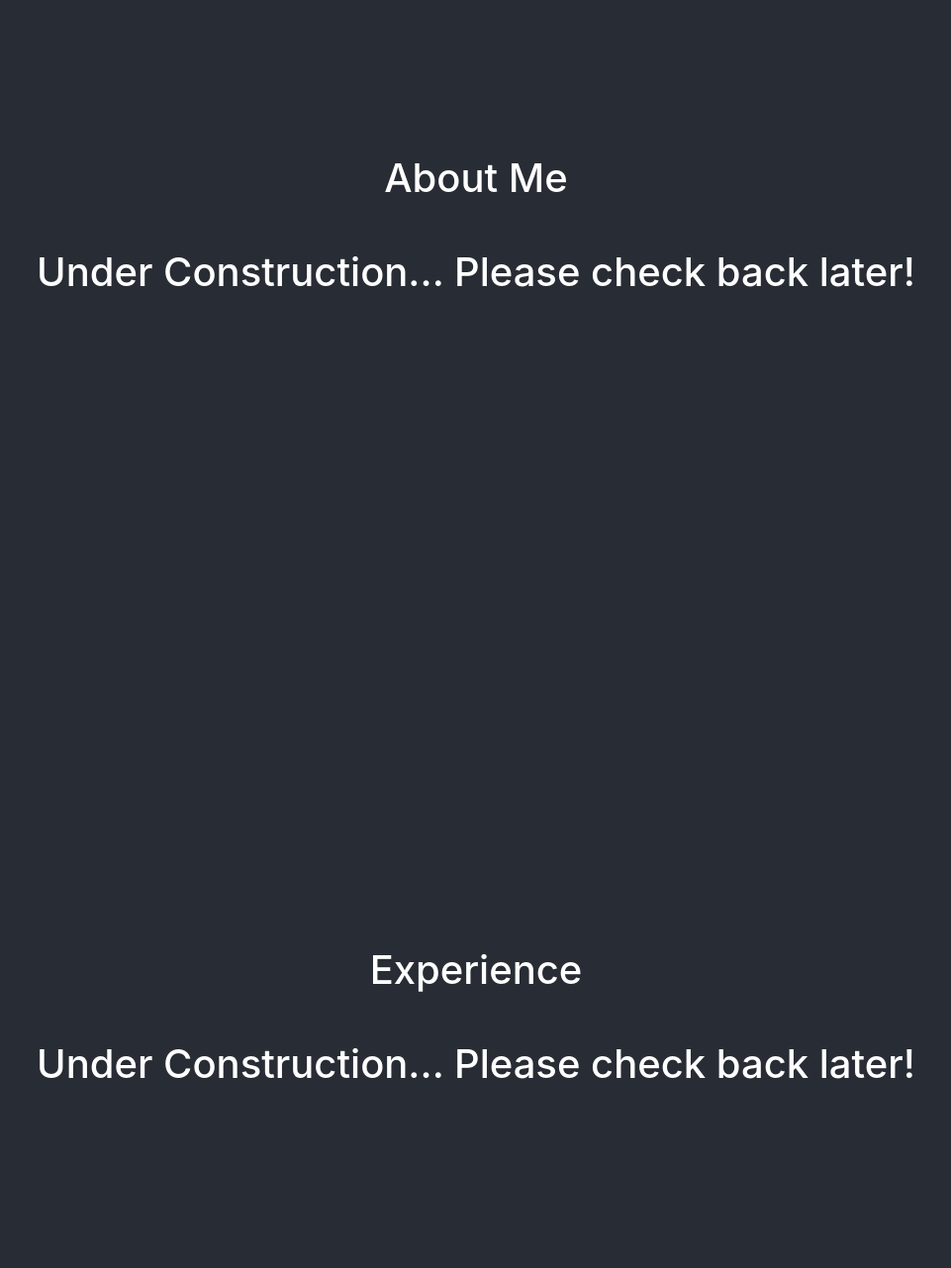
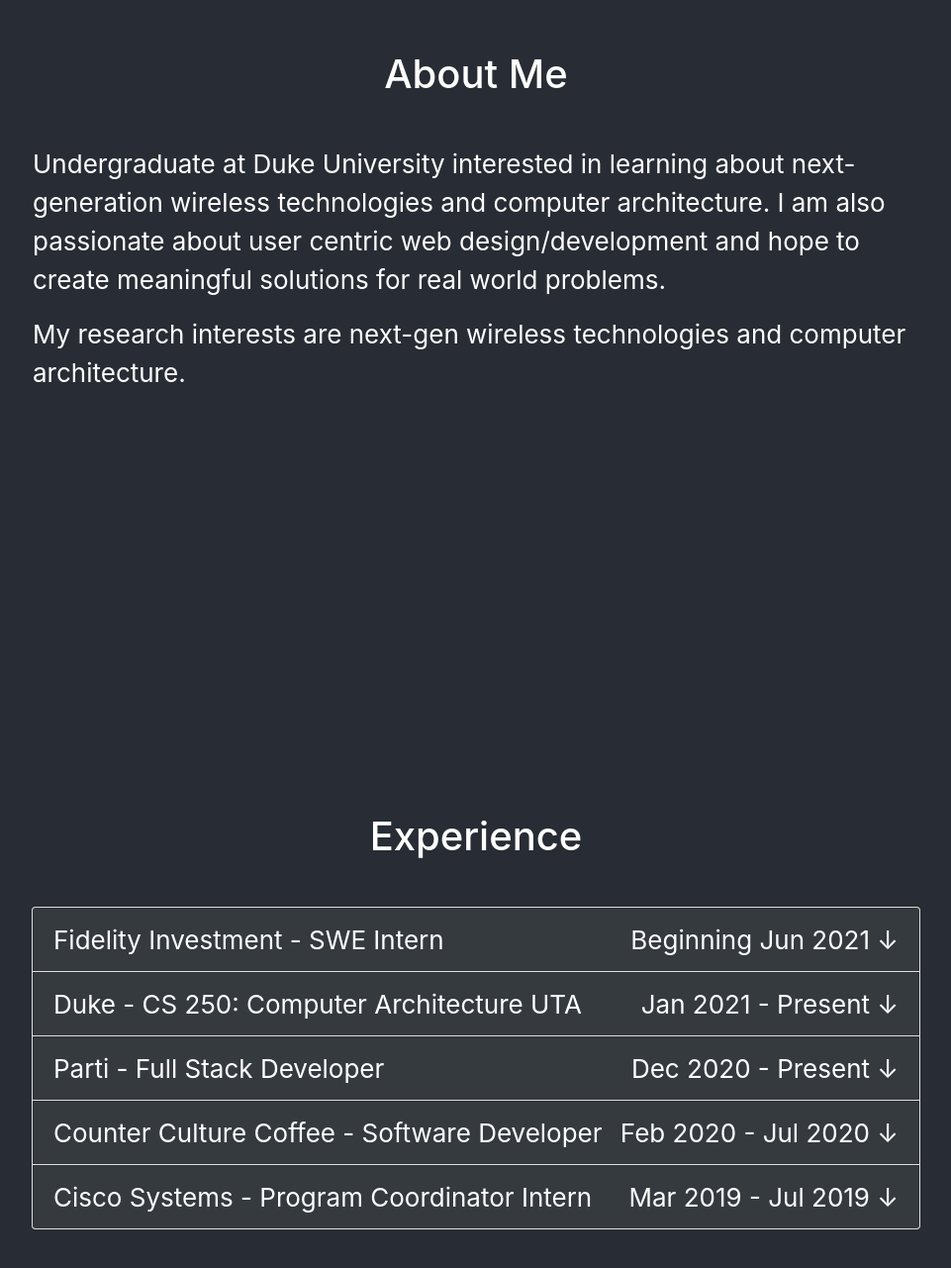
Before and after one commit to aarichan/aarichan.github.io, a React (Create React App) app: page / in a window 1280 px wide. Shown: the part 969-2250 px from the top of the page at 99% size, without its empty margins (159-1120 px from the left). Built offline with nearby package versions, Linux system fonts and the light colour scheme.

Commit message:
Completed 3 sections

```diff
--- a/package.json
+++ b/package.json
@@ -1,7 +1,7 @@
 {
   "homepage": "http://aarichan.github.io",
   "name": "aarichan",
-  "version": "0.0.2",
+  "version": "0.0.3",
   "private": true,
   "dependencies": {
     "@testing-library/jest-dom": "^5.11.10",
--- a/src/App.css
+++ b/src/App.css
@@ -5,12 +5,7 @@
 .App-logo {
   height: 40vmin;
   pointer-events: none;
-}
-
-@media (prefers-reduced-motion: no-preference) {
-  .App-logo {
-    animation: App-logo-spin infinite 20s linear;
-  }
+  border-radius: 50em;
 }
 
 .App-header {
@@ -22,6 +17,11 @@
   justify-content: center;
   font-size: calc(10px + 2vmin);
   color: white;
+}
+
+.App-header p {
+  width: 70vw;
+  text-align: left;
 }
 
 .App-link {
@@ -36,3 +36,12 @@
     transform: rotate(360deg);
   }
 }
+
+@media only screen and (max-width: 700px) {
+  .App-header p {
+    width: 85vw;
+  }
+  .App-header h1 {
+    width: 85vw;
+  }
+}
--- a/src/App.js
+++ b/src/App.js
@@ -1,14 +1,10 @@
 import './App.css';
-
-import { BrowserRouter as Router, Switch, Route, Link } from 'react-router-dom';
 
 import NavBar from './components/navbar/navbar.js'
 import Home from './components/home/home.js'
 import About from './components/about/about.js'
 import Experience from './components/experience/experience.js';
 import Projects from './components/projects/projects.js';
-import Articles from './components/articles/articles.js'
-import Blog from './components/blog/blog.js'
 
 function App() {
 
--- a/src/components/about/about.css
+++ b/src/components/about/about.css
@@ -2,6 +2,6 @@
  * about.css
  * By: Aaric Han
  *
- * Created: 04/29/21
- * Last Modified: 04/29/21
+ * Created: 04/26/21
+ * Last Modified: 04/30/21
  */
--- a/src/components/about/about.js
+++ b/src/components/about/about.js
@@ -2,8 +2,8 @@
  * about.js
  * By: Aaric Han
  *
- * Created: 04/29/21
- * Last Modified: 04/29/21
+ * Created: 04/26/21
+ * Last Modified: 04/30/21
  */
 
  import './about.css'
@@ -20,7 +20,8 @@
         <header className="App-header">
           <h1>About Me</h1>
           <br></br>
-          <h1>Under Construction... Please check back later!</h1>
+          <p>Undergraduate at Duke University interested in learning about next-generation wireless technologies and computer architecture. I am also passionate about user centric web design/development and hope to create meaningful solutions for real world problems.</p>
+          <p>My research interests are next-gen wireless technologies and computer architecture.</p>
         </header>
       </div>
      );
--- a/src/components/experience/experience.css
+++ b/src/components/experience/experience.css
@@ -2,6 +2,54 @@
  * experience.css
  * By: Aaric Han
  *
- * Created: 04/29/21
- * Last Modified: 04/29/21
+ * Created: 04/26/21
+ * Last Modified: 04/30/21
  */
+
+.card-head {
+  box-sizing: inherit;
+  width: 70vw;
+  background-color: rgb(53, 58, 63);
+  color: white;
+  border: 1px solid rgba(0,0,0,.125);
+  text-align: left;
+  display: flex;
+
+  user-select: none; /* supported by Chrome and Opera */
+   -webkit-user-select: none; /* Safari */
+   -khtml-user-select: none; /* Konqueror HTML */
+   -moz-user-select: none; /* Firefox */
+   -ms-user-select: none; /* Internet Explorer/Edge */
+}
+.card-head:hover {
+  cursor: pointer;
+}
+.card-head-date-dropdown-hint {
+  margin-left: auto;
+  margin-right: 0;
+}
+
+.card-body {
+  width: 70vw;
+  box-sizing: inherit;
+  background-color: rgb(41, 44, 51);
+  text-align: left;
+  display: flex;
+
+  user-select: none; /* supported by Chrome and Opera */
+   -webkit-user-select: none; /* Safari */
+   -khtml-user-select: none; /* Konqueror HTML */
+   -moz-user-select: none; /* Firefox */
+   -ms-user-select: none; /* Internet Explorer/Edge */
+}
+
+@media only screen and (max-width: 700px) {
+  .card-head {
+    display: block;
+    width: 85vw;
+  }
+  .card-body {
+    display: block;
+    width: 85vw;
+  }
+}
--- a/src/components/experience/experience.js
+++ b/src/components/experience/experience.js
@@ -2,12 +2,14 @@
  * experience.js
  * By: Aaric Han
  *
- * Created: 04/29/21
- * Last Modified: 04/29/21
+ * Created: 04/26/21
+ * Last Modified: 04/30/21
  */
 
  import './experience.css'
  import React from 'react';
+ import Accordion from 'react-bootstrap/Accordion'
+ import {Card} from 'react-bootstrap'
 
  class Experience extends React.Component {
    constructor() {
@@ -19,8 +21,100 @@
       <div className="App" id="Experience">
         <header className="App-header">
           <h1>Experience</h1>
-          <br></br>
-          <h1>Under Construction... Please check back later!</h1>
+          <br/>
+          <Accordion>
+            <Card>
+              <Accordion.Toggle className="card-head" as={Card.Header} variant="link" eventKey="0">
+                Fidelity Investment - SWE Intern
+                <div className="card-head-date-dropdown-hint">
+                  Beginning Jun 2021 &darr;
+                </div>
+              </Accordion.Toggle>
+              <Accordion.Collapse eventKey="0">
+                <Card.Body className="card-body">
+                  Incoming Full Stack SWE Intern for Fidelity Investments
+                </Card.Body>
+              </Accordion.Collapse>
+            </Card>
+            <Card>
+              <Accordion.Toggle className="card-head" as={Card.Header} variant="link" eventKey="1">
+                Duke - CS 250: Computer Architecture UTA
+                <div className="card-head-date-dropdown-hint">
+                  Jan 2021 - Present &darr;
+                </div>
+              </Accordion.Toggle>
+              <Accordion.Collapse eventKey="1">
+                <Card.Body className="card-body">
+                  - Teaching assistant for the Computer Architecture class at Duke (Spring 2021, Summer 2021)
+                  <br/>
+                  - Taught and developed materials for C, MIPS, RISC-V, processor design, cache, and pipelining concepts
+                  <br/>
+                  - Resolved students’ questions on programming assignments or computer architecture concepts
+                  <br/>
+                  - Received top ratings from students on my technical knowledge, communication clarity, and engagement with students in recitation and in office hours
+                </Card.Body>
+              </Accordion.Collapse>
+            </Card>
+            <Card>
+              <Accordion.Toggle className="card-head" as={Card.Header} variant="link" eventKey="2">
+                Parti - Full Stack Developer
+                <div className="card-head-date-dropdown-hint">
+                  Dec 2020 - Present &darr;
+                </div>
+              </Accordion.Toggle>
+              <Accordion.Collapse eventKey="2">
+                <Card.Body>
+                  <span>
+                    <a href="https://parti.app">Link to Parti</a>
+                    <br/>
+                    - Founded a start-up focused on connecting event planners with event service providers in an intuitive web app
+                    <br/>
+                    - Followed a scrum style development
+                    <br/>
+                    - Designed and developed the Service Profile, Create Event, and Homepage pages
+                    <br/>
+                    - Used React, Material UI, JavaScript, HTML, CSS, and Firebase for frontend and backend development
+                    <br/>
+                    - Used Git for version control management
+                  </span>
+                </Card.Body>
+              </Accordion.Collapse>
+            </Card>
+            <Card>
+              <Accordion.Toggle className="card-head" as={Card.Header} variant="link" eventKey="3">
+                Counter Culture Coffee - Software Developer
+                <div className="card-head-date-dropdown-hint">
+                  Feb 2020 - Jul 2020 &darr;
+                </div>
+              </Accordion.Toggle>
+              <Accordion.Collapse eventKey="3">
+                <Card.Body>
+                  - Worked with a small team to develop a web app to aid CCC in their analysis of coffee product manufacturing
+                  <br/>
+                  - Used Google App Script to create the front-end UI and used Google Sheets for data formatting and calculations
+                </Card.Body>
+              </Accordion.Collapse>
+            </Card>
+            <Card>
+              <Accordion.Toggle className="card-head" as={Card.Header} variant="link" eventKey="4">
+                Cisco Systems - Program Coordinator Intern
+                <div className="card-head-date-dropdown-hint">
+                  Mar 2019 - Jul 2019 &darr;
+                </div>
+              </Accordion.Toggle>
+              <Accordion.Collapse eventKey="4">
+                <Card.Body>
+                - Coordinated a STEM Externship for high school students, teaching them about Cisco
+                <br/>
+                - Managed an overall program budget of $10,000 for organizing activities.
+                <br/>
+                - Presented a capstone presentation to the program sponsor and organizer and ensured more funding and opportunities for future externs
+                <br/>
+                - Resolved over 50 hardware/software equipment related issues throughout the duration of the program
+                </Card.Body>
+              </Accordion.Collapse>
+            </Card>
+          </Accordion>
         </header>
       </div>
      );
--- a/src/components/home/home.css
+++ b/src/components/home/home.css
@@ -2,6 +2,6 @@
  * home.css
  * By: Aaric Han
  *
- * Created: 04/29/21
- * Last Modified: 04/29/21
+ * Created: 04/26/21
+ * Last Modified: 04/26/21
  */
--- a/src/components/home/home.js
+++ b/src/components/home/home.js
@@ -2,13 +2,13 @@
  * home.js
  * By: Aaric Han
  *
- * Created: 04/29/21
- * Last Modified: 04/29/21
+ * Created: 04/26/21
+ * Last Modified: 04/30/21
  */
 
  import './home.css'
  import React from 'react';
- import logo from '../../logo.svg'
+ import portrait from './ProPortrait.jpeg'
 
  class Home extends React.Component {
    constructor() {
@@ -19,8 +19,11 @@
      return (
       <div className="App" id='Home'>
         <header className="App-header">
-          <img src={logo} className="App-logo" alt="logo" />
-          <h1>Under Construction... Please check back later!</h1>
+          <h1>Aaric Han</h1>
+          <br/>
+          <img src={portrait} className="App-logo" alt="logo" />
+          <br/>
+          <h1>Problem Solver <span>&#183;</span> Solution Builder <span>&#183;</span> Lifelong Learner</h1>
         </header>
       </div>
      );
--- a/src/components/navbar/navbar.css
+++ b/src/components/navbar/navbar.css
@@ -5,7 +5,3 @@
  * Created: 04/26/21
  * Last Modified: 04/26/21
  */
-
- .active {
-  color: red;
- }
--- a/src/components/navbar/navbar.js
+++ b/src/components/navbar/navbar.js
@@ -1,4 +1,13 @@
-import { Nav, NavDropdown, Navbar} from 'react-bootstrap'
+/**
+ * navbar.js
+ * By: Aaric Han
+ *
+ * Created: 04/26/21
+ * Last Modified: 04/30/21
+ */
+
+
+import { Nav, Navbar} from 'react-bootstrap'
 import 'bootstrap/dist/css/bootstrap.min.css';
 import pages from '../pagesList.js'
 import { scroller } from "react-scroll";
@@ -6,13 +15,11 @@
 export default function NavBar() {
   let returnedLinks = [];
   let link = '';
-  let name = ''
   pages.forEach(element => {
     link = "/" + element.name.toLowerCase();
     if (link === '/home') {
       link = "/"
     }
-    name = element.name
       returnedLinks.push(
       <Nav.Link
         onClick={() => scroller.scrollTo(""+element.name, {
```
Also changed, not shown: src/components/home/ProPortrait.jpeg (added), 1 other file (tests, documents, lock files or other folders).
